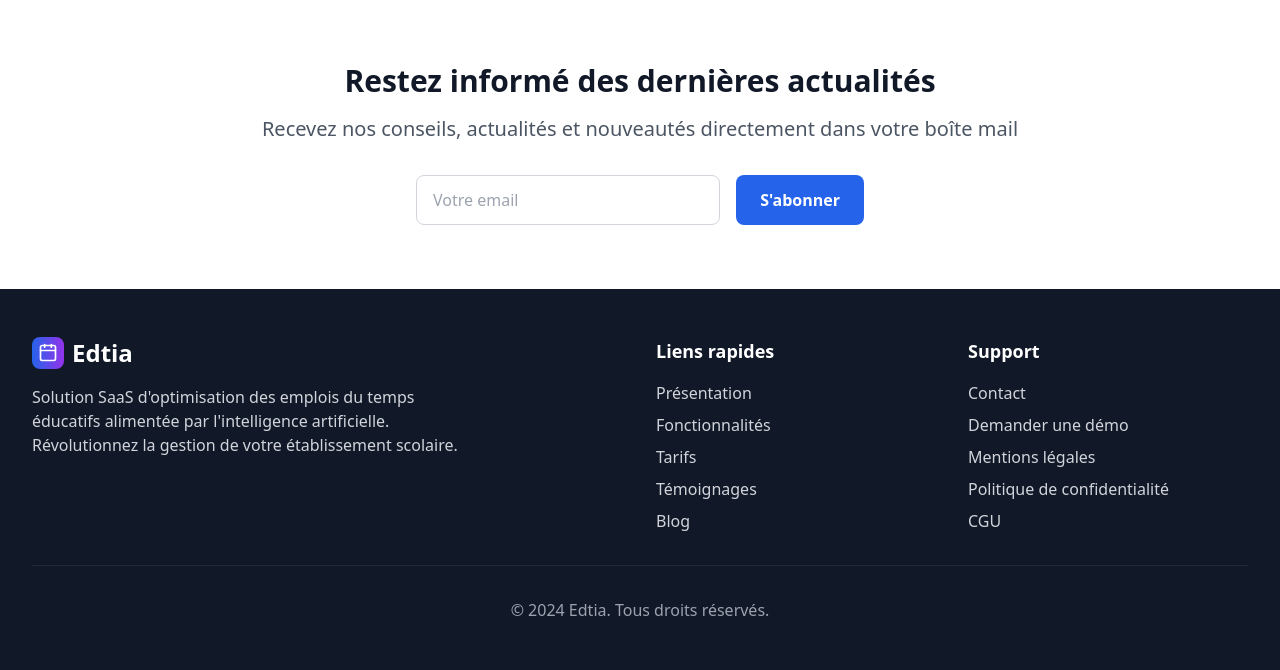
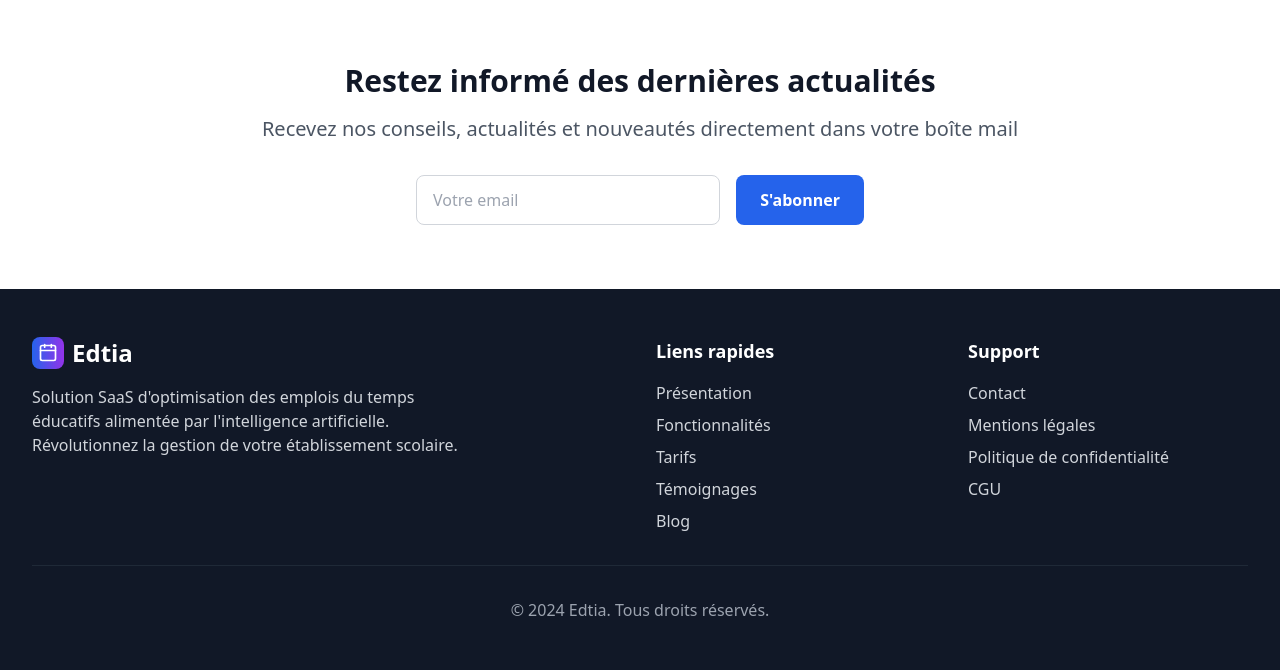
Before and after one commit to alainfinck/edtia, a Django app: page / in a window 1280 px wide. Shown: the part 3131-3801 px from the top of the page. Run offline with Django 4.2, Linux system fonts and the light colour scheme; data that the repository does not hold is empty; some libraries are stand-ins or nearby versions.

Commit message:
Suppression des boutons 'Demander une démo'
- Retrait du bouton 'Demander une démo' du menu mobile
- Retrait du lien 'Demander une démo' du footer
- Conservation uniquement du bouton 'Démo Interactive'
- Simplification de la navigation

```diff
--- a/templates/public/base.html
+++ b/templates/public/base.html
@@ -115,7 +115,6 @@
                 <a href="{% url 'public:blog' %}" class="block py-2 text-gray-700 hover:text-blue-600">Blog</a>
                 <a href="{% url 'public:contact' %}" class="block py-2 text-gray-700 hover:text-blue-600">Contact</a>
                 <a href="{% url 'public:demo_interactive' %}" class="block py-2 bg-green-600 text-white rounded-lg text-center">Démo Interactive</a>
-                <a href="{% url 'public:demo' %}" class="block py-2 bg-blue-600 text-white rounded-lg text-center">Demander une démo</a>
             </div>
         </div>
     </nav>
@@ -171,7 +170,6 @@
                     <h3 class="text-lg font-semibold mb-4">Support</h3>
                     <ul class="space-y-2">
                         <li><a href="{% url 'public:contact' %}" class="text-gray-300 hover:text-white transition-colors">Contact</a></li>
-                        <li><a href="{% url 'public:demo' %}" class="text-gray-300 hover:text-white transition-colors">Demander une démo</a></li>
                         <li><a href="{% url 'public:mentions_legales' %}" class="text-gray-300 hover:text-white transition-colors">Mentions légales</a></li>
                         <li><a href="{% url 'public:politique_confidentialite' %}" class="text-gray-300 hover:text-white transition-colors">Politique de confidentialité</a></li>
                         <li><a href="{% url 'public:cgu' %}" class="text-gray-300 hover:text-white transition-colors">CGU</a></li>
```
